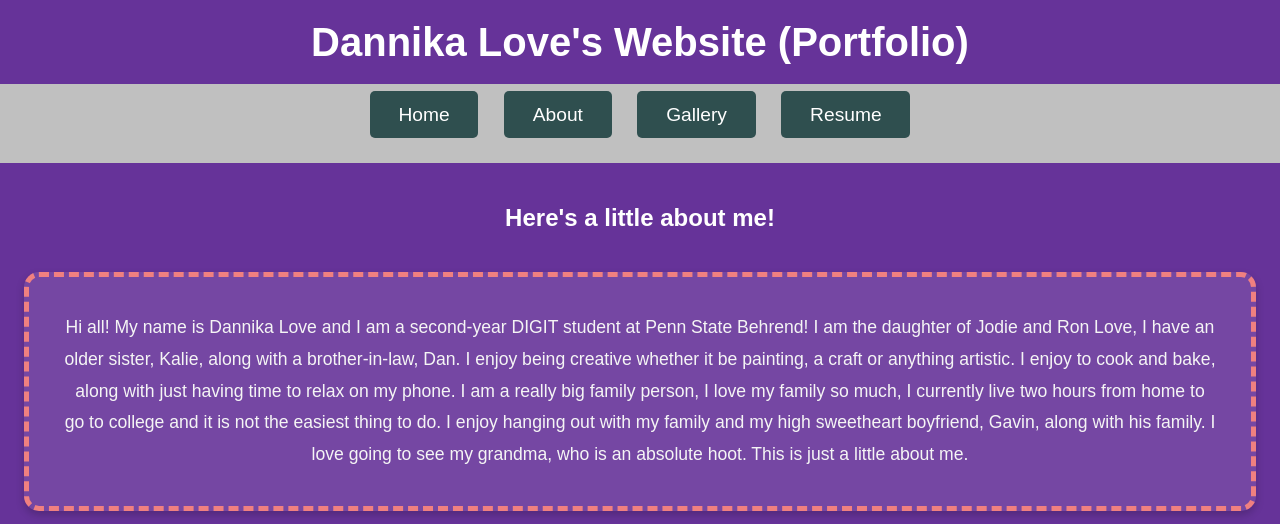
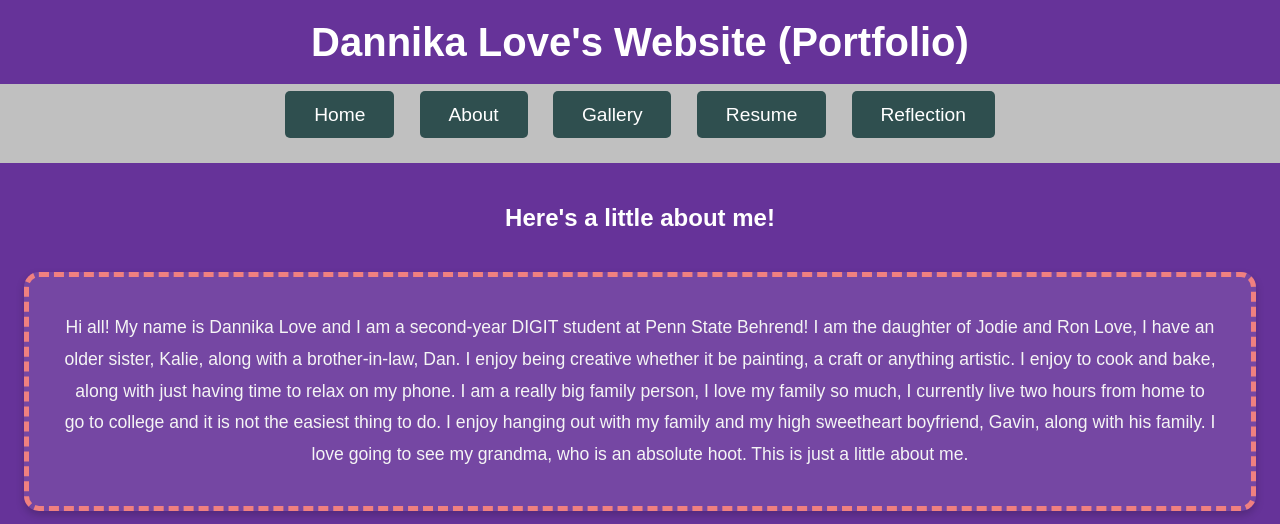
Before and after one commit to dal5842/Portfolio, a plain HTML site: page docs/about.html in a window 1280 px wide. Shown: the top 524 px of the page. Drawn offline with Linux system fonts and the light colour scheme.

Commit message:
resubmit bc I goofed

```diff
--- a/docs/about.html
+++ b/docs/about.html
@@ -21,6 +21,7 @@
                 <li><a href="about.html">About</a></li>
                 <li><a href="gallery.html">Gallery</a></li>
                 <li><a href="resume.html">Resume</a></li>
+                <li><a href="reflection.html">Reflection</a></li>
             </ul>
         </nav>
         <h2>Here's a little about me!</h2>
```
Also changed, not shown: docs/gallery.html (+1 -0 lines), docs/index.html (+1 -0 lines), docs/reflection.html (+1 -0 lines), docs/resume.html (+1 -0 lines).
